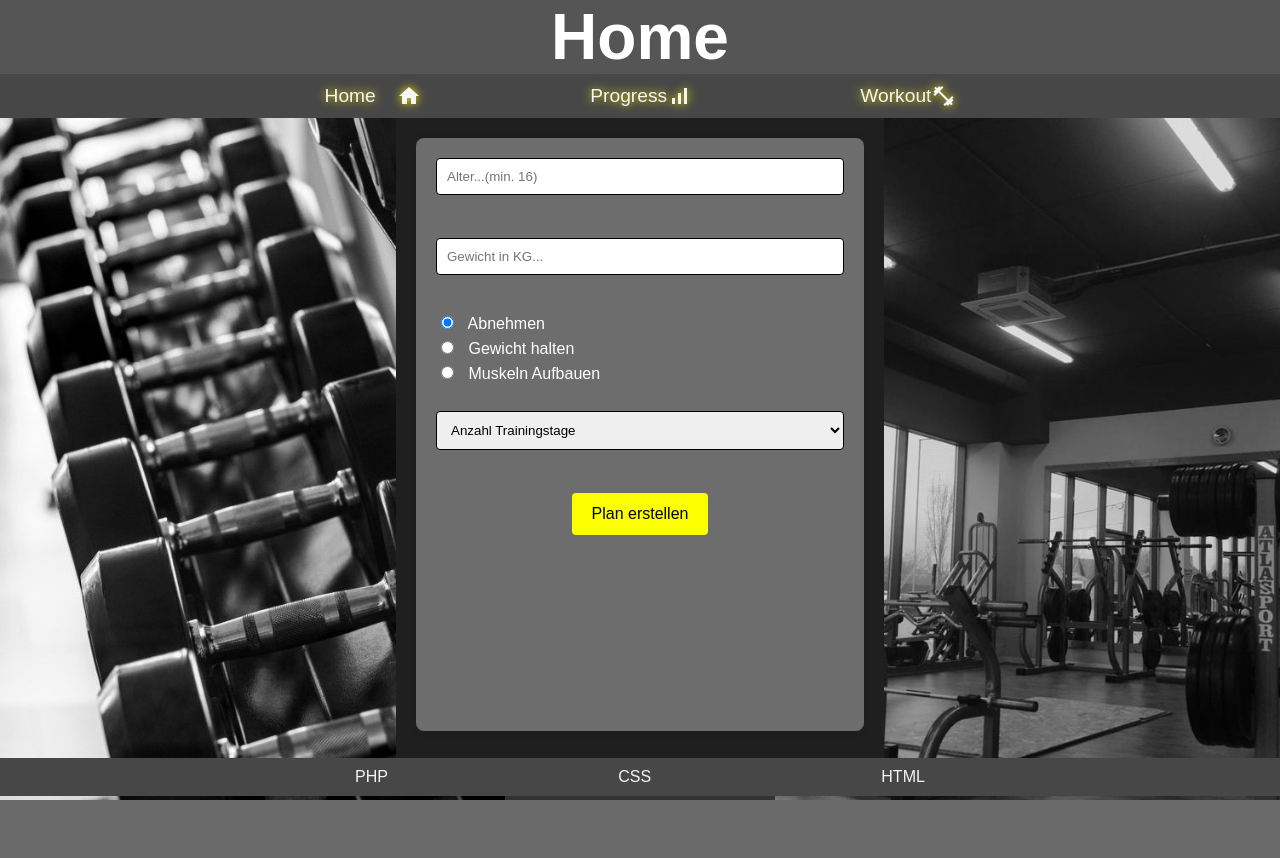
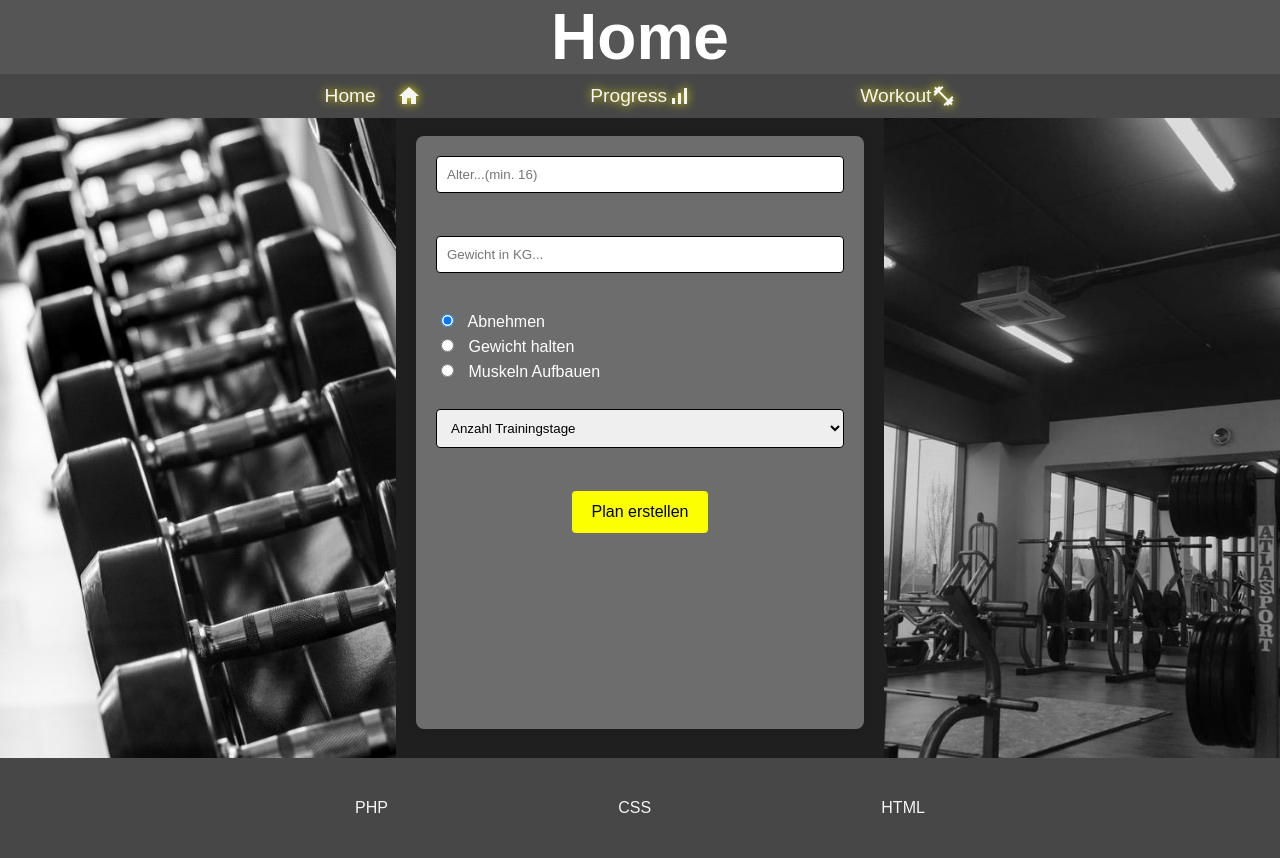
Before and after one commit to strancoox/onlyyou, a PHP site: page /onlyyou/ in a window 1280 px wide. Before the commit the page ends 800 px from the top, so only its background shows below. Run offline with PHP 8.4, Linux system fonts and the light colour scheme.

Commit message:
`Updated CSS design finished

```diff
--- a/css/styles.css
+++ b/css/styles.css
@@ -61,12 +61,13 @@ nav a:hover {
 footer {
     display: flex;
     justify-content: center;
-    margin-bottom: 0px;
+    margin: 0;
     background-color: rgb(71, 71, 71);
     position: relative;
     z-index: 10;
     font-family: "Sora", sans-serif;
     width: 100%;
+    height: 100px;
 }
 
 footer ul {
@@ -95,18 +96,19 @@ footer li {
     padding: 0;
     display: flex;
     justify-content: center;
-    align-items: flex-start;
+    align-items: center;
 }
 
 .data-container {
     display: flex;
     width: 35%;
     height:100%;
-    margin-top: 0px;
-    margin-bottom: 10px;
+    margin-top: 15px;
+    margin-bottom: 0px;
     padding: 20px;
     padding-bottom: 0;
     background-color: rgb(31, 31, 31);
+    justify-content: center;
 }
 
 .data-box {
@@ -118,9 +120,9 @@ footer li {
     width: 100%;
     max-width: 600px;
     height: 88%;
+    justify-content: center;
+
 }
-
-
 
 label {
     font-weight: bold;
```
